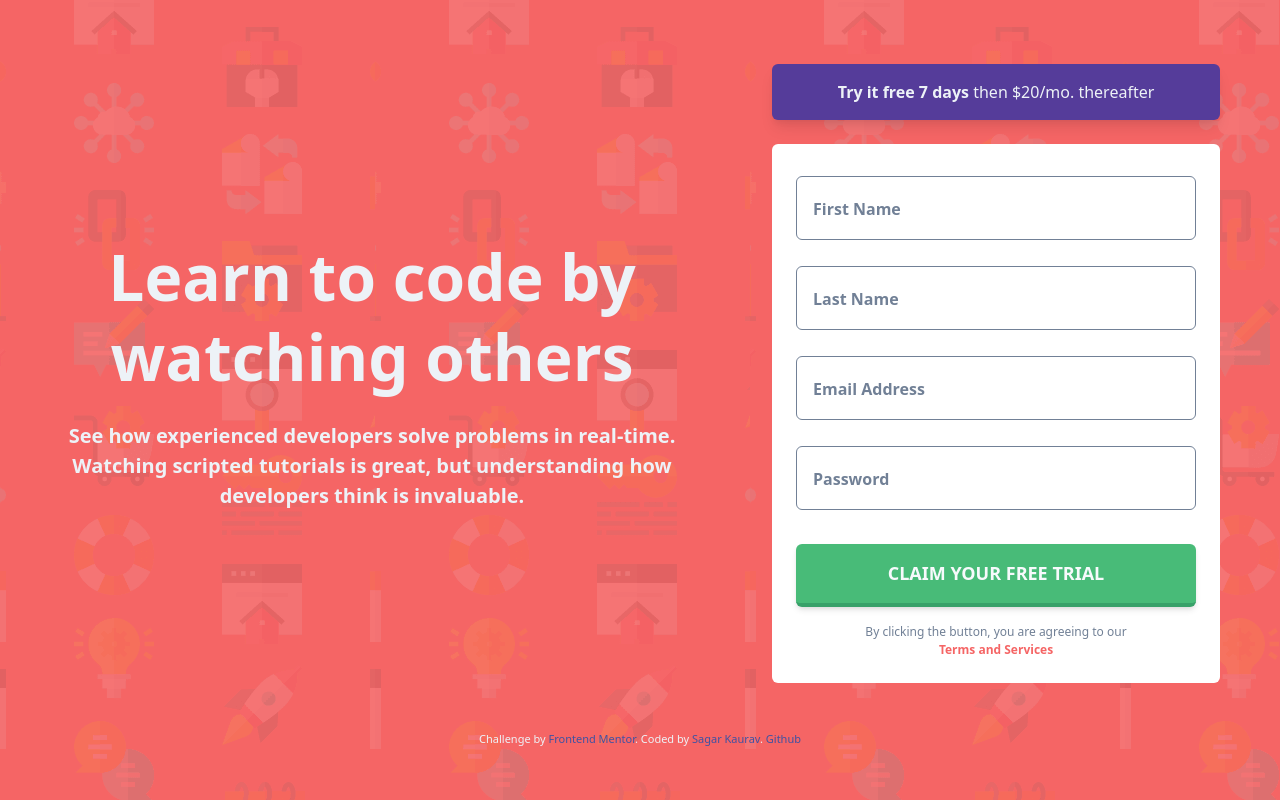
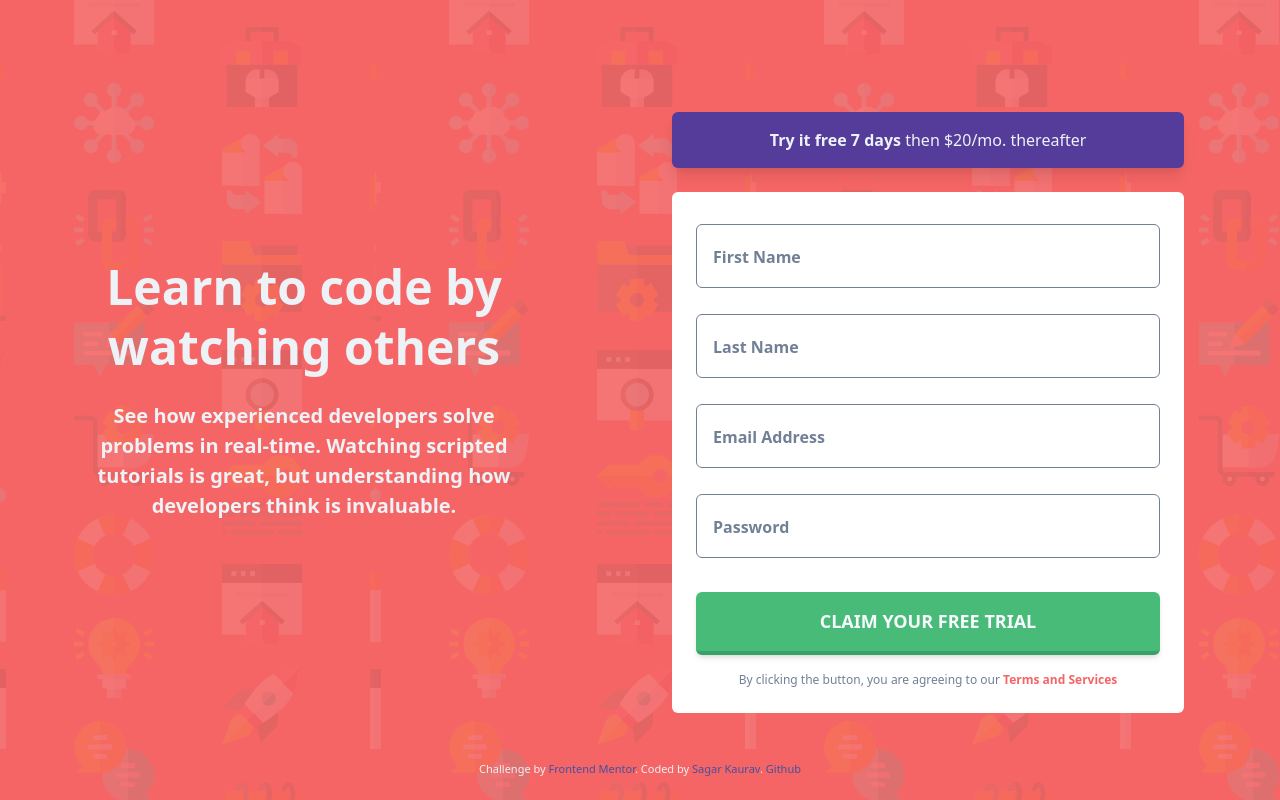
Before and after one commit to sagarkaurav/frontend-mentor-intro-component-with-signup-form, a website: page public/index.html in a window 1280 px wide. Drawn offline with nearby package versions, Linux system fonts and the light colour scheme; files that its build step writes are made by us from their sources.

Commit message:
add more width to form

```diff
--- a/public/index.html
+++ b/public/index.html
@@ -29,8 +29,8 @@
 <body class="object-fill px-4 pt-16 font-sans text-gray-200 bg-red-500"
   style="background-image: url(./images/bg-intro-mobile.png);">
   <div class="md:justify-around md:flex md:items-center">
-    <div class="text-center md:w-1/2">
-      <h1 class="text-3xl font-extrabold leading-8 lg:text-6xl lg:leading-tight">Learn to code by watching others</h1>
+    <div class="text-center md:w-1/3">
+      <h1 class="text-3xl font-extrabold leading-8 lg:text-5xl lg:leading-tight">Learn to code by watching others</h1>
 
       <p class="mt-6 font-semibold lg:text-xl">
         See how experienced developers solve problems in real-time. Watching scripted tutorials is great,
@@ -38,9 +38,9 @@
       </p>
 
     </div>
-    <div class="md:w-1/2 md:max-w-md">
-      <button class="w-full px-4 py-2 mt-12 text-center bg-purple-800 rounded-md shadow-lg md:py-4 md:mt-0"><span class="font-bold">Try it free 7 days</span> then
-        $20/mo. thereafter</button>
+    <div class="md:w-full md:max-w-lg md:mt-12">
+      <div class="w-full px-4 py-2 mt-12 text-center bg-purple-800 rounded-md shadow-lg md:py-4 md:mt-0"><span class="font-bold">Try it free 7 days</span> then
+        $20/mo. thereafter</div>
 
       <div class="px-6 py-8 mt-6 text-gray-900 bg-white rounded-md md:py-6">
         <div id="first_name_container">
```
